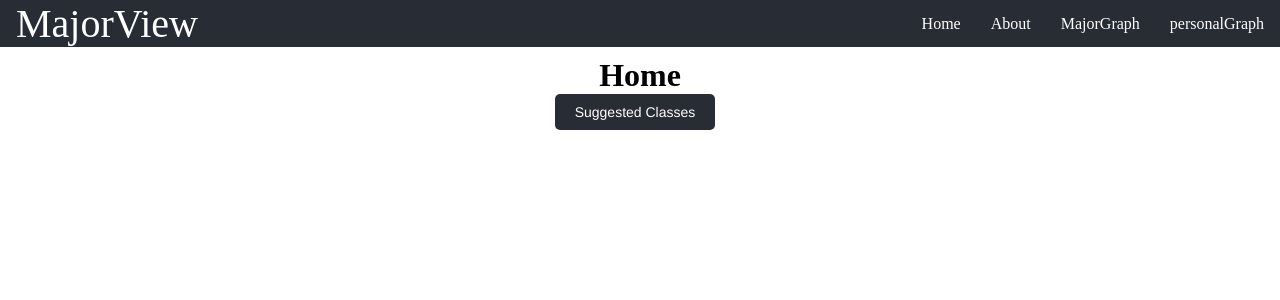
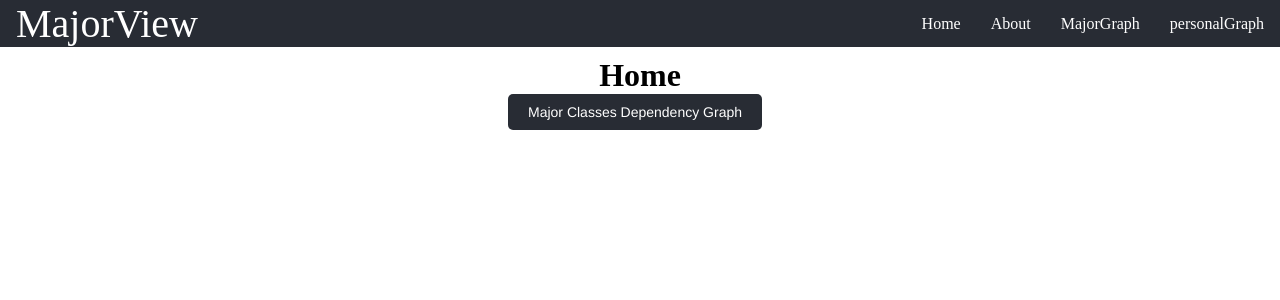
Before and after one commit to NikoJokhadze/CS160ClassDependencies, a React (Create React App) app in the folder frontend/: page / in a window 1280 px wide. Shown: the top 300 px of the page. Built offline with nearby package versions, Linux system fonts and the light colour scheme.

Commit message:
change 'suggestedClasses' to 'Major Classes Dependency Graph' for less confusion

```diff
--- a/frontend/src/App.js
+++ b/frontend/src/App.js
@@ -112,7 +112,7 @@ function App() {
       </Routes>
 
       <header className="App-header">
-        <button onClick={suggestedClasses}>Suggested Classes</button>
+        <button onClick={suggestedClasses}>Major Classes Dependency Graph</button>
         {/* Conditionally render additional buttons */}
         {showAdditionalButtons && (
           <div>
```
